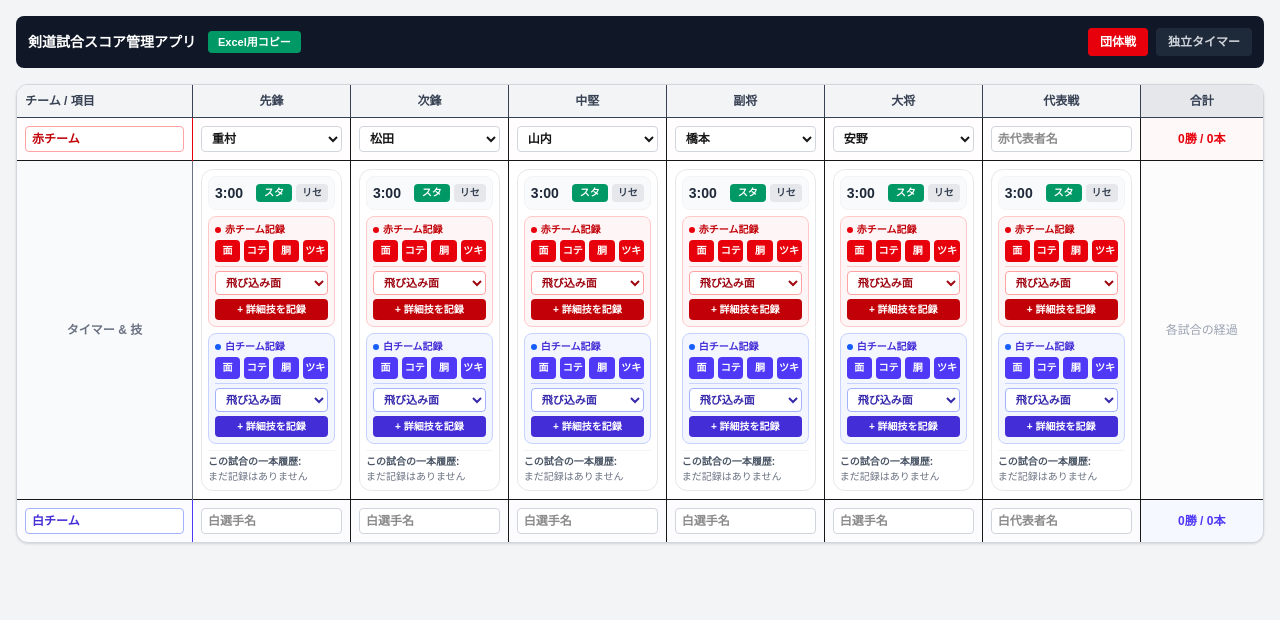
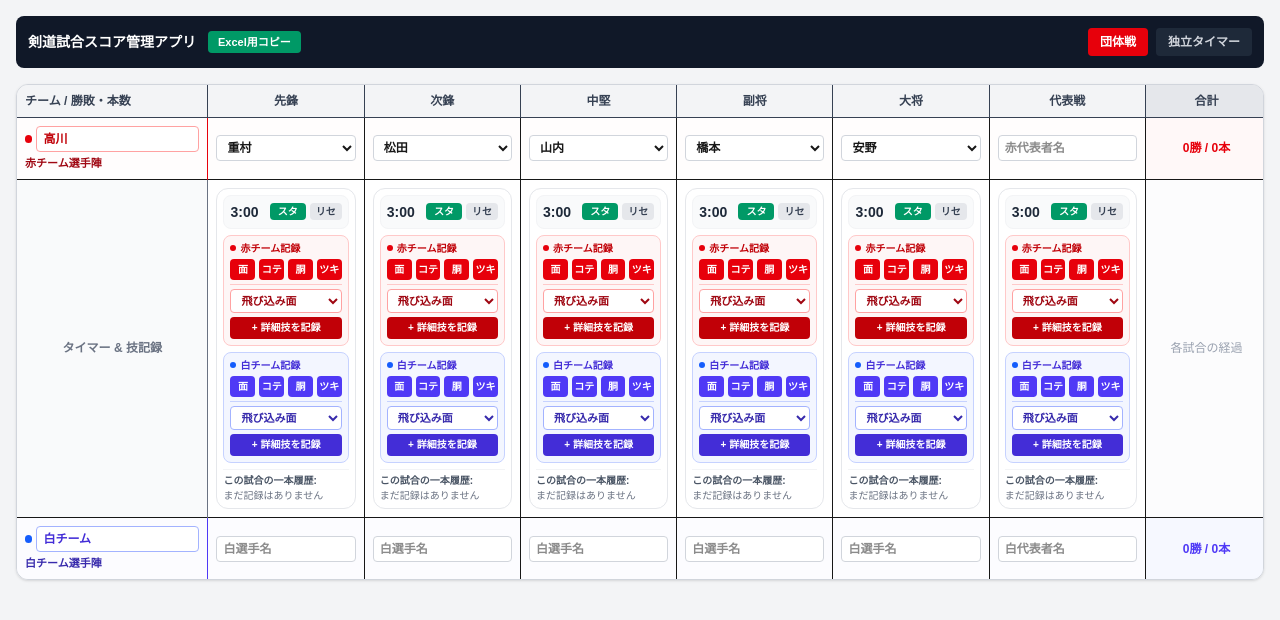
Before and after one commit to marcia031503-prog/kendo-score-app, a Next.js app: page / in a window 1280 px wide. Shown: the top 620 px of the page. Built offline with nearby package versions, Linux system fonts and the light colour scheme.

Commit message:
fix: restore team name column on the left and full daicho column table

```diff
--- a/src/app/page.js
+++ b/src/app/page.js
@@ -23,7 +23,7 @@ const positions = [
 
 export default function KendoScoreApp() {
   const [activeTab, setActiveTab] = useState('team');
-  const [redTeamName, setRedTeamName] = useState('赤チーム');
+  const [redTeamName, setRedTeamName] = useState('高川');
   const [whiteTeamName, setWhiteTeamName] = useState('白チーム');
 
   const [redPlayers, setRedPlayers] = useState({
@@ -89,10 +89,10 @@ export default function KendoScoreApp() {
       </div>
 
       <div className="overflow-x-auto bg-white border border-gray-300 rounded-xl shadow-sm">
-        <table className="w-full border-collapse text-left min-w-[1200px]">
+        <table className="w-full border-collapse text-left min-w-[1250px]">
           <thead>
             <tr className="border-b bg-gray-100 text-gray-700">
-              <th className="p-2 border-r font-bold w-40">チーム / 項目</th>
+              <th className="p-2 border-r font-bold w-44">チーム / 勝敗・本数</th>
               {positions.map(p => (
                 <th key={p.key} className="p-2 border-r font-bold text-center w-36">{p.label}</th>
               ))}
@@ -103,12 +103,16 @@ export default function KendoScoreApp() {
             {/* 赤チーム選手選択行 */}
             <tr className="border-b bg-red-50/20">
               <td className="p-2 border-r font-bold text-red-600 align-middle">
+                <div className="flex items-center gap-1 mb-1">
+                  <span className="w-2 h-2 rounded-full bg-red-600 inline-block"></span>
                   <input
                     type="text"
                     value={redTeamName}
                     onChange={e => setRedTeamName(e.target.value)}
                     className="w-full border border-red-300 rounded px-1.5 py-1 font-bold bg-white text-red-700"
                   />
+                </div>
+                <div className="text-[11px] text-red-800 font-semibold">赤チーム選手陣</div>
               </td>
               {positions.map(p => (
                 <td key={p.key} className="p-2 border-r align-middle">
@@ -132,7 +136,7 @@ export default function KendoScoreApp() {
                   )}
                 </td>
               ))}
-              <td className="p-2 text-center font-bold text-red-600 bg-red-50/45">
+              <td className="p-2 text-center font-bold text-red-600 bg-red-50/45 align-middle">
                 {redScore.wins}勝 / {redScore.hon}本
               </td>
             </tr>
@@ -140,7 +144,7 @@ export default function KendoScoreApp() {
             {/* 各ポジションのタイマー＆技記録カラム行 */}
             <tr className="border-b">
               <td className="p-2 border-r text-center font-bold text-gray-500 bg-gray-50 align-middle">
-                タイマー &amp; 技
+                タイマー &amp; 技記録
               </td>
               {positions.map(p => (
                 <td key={p.key} className="p-2 border-r align-top">
@@ -155,12 +159,16 @@ export default function KendoScoreApp() {
             {/* 白チーム選手入力行 */}
             <tr className="bg-indigo-50/20">
               <td className="p-2 border-r font-bold text-indigo-600 align-middle">
+                <div className="flex items-center gap-1 mb-1">
+                  <span className="w-2 h-2 rounded-full bg-blue-600 inline-block"></span>
                   <input
                     type="text"
                     value={whiteTeamName}
                     onChange={e => setWhiteTeamName(e.target.value)}
                     className="w-full border border-indigo-300 rounded px-1.5 py-1 font-bold bg-white text-indigo-700"
                   />
+                </div>
+                <div className="text-[11px] text-indigo-800 font-semibold">白チーム選手陣</div>
               </td>
               {positions.map(p => (
                 <td key={p.key} className="p-2 border-r align-middle">
@@ -173,7 +181,7 @@ export default function KendoScoreApp() {
                   />
                 </td>
               ))}
-              <td className="p-2 text-center font-bold text-indigo-600 bg-indigo-50/45">
+              <td className="p-2 text-center font-bold text-indigo-600 bg-indigo-50/45 align-middle">
                 {whiteScore.wins}勝 / {whiteScore.hon}本
               </td>
             </tr>
```
Lines whose indentation alone changed are shown as unchanged.
